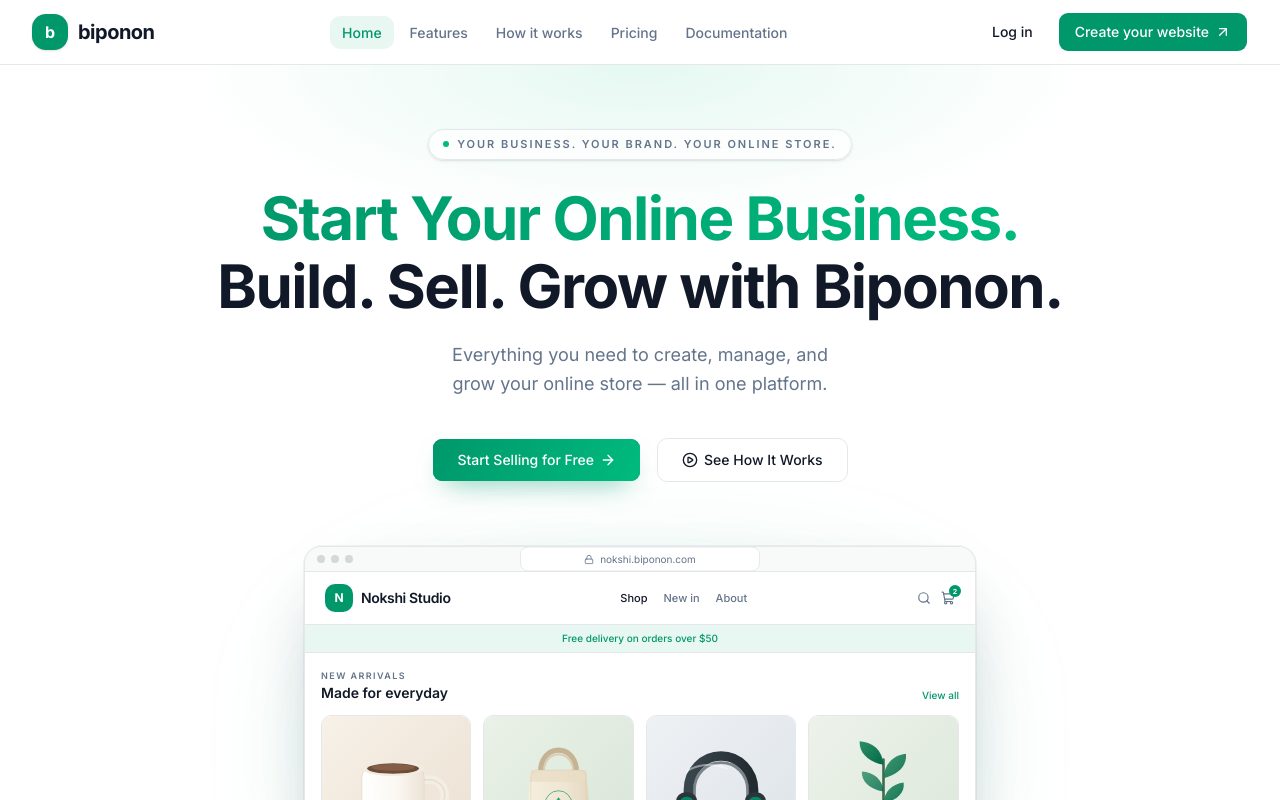
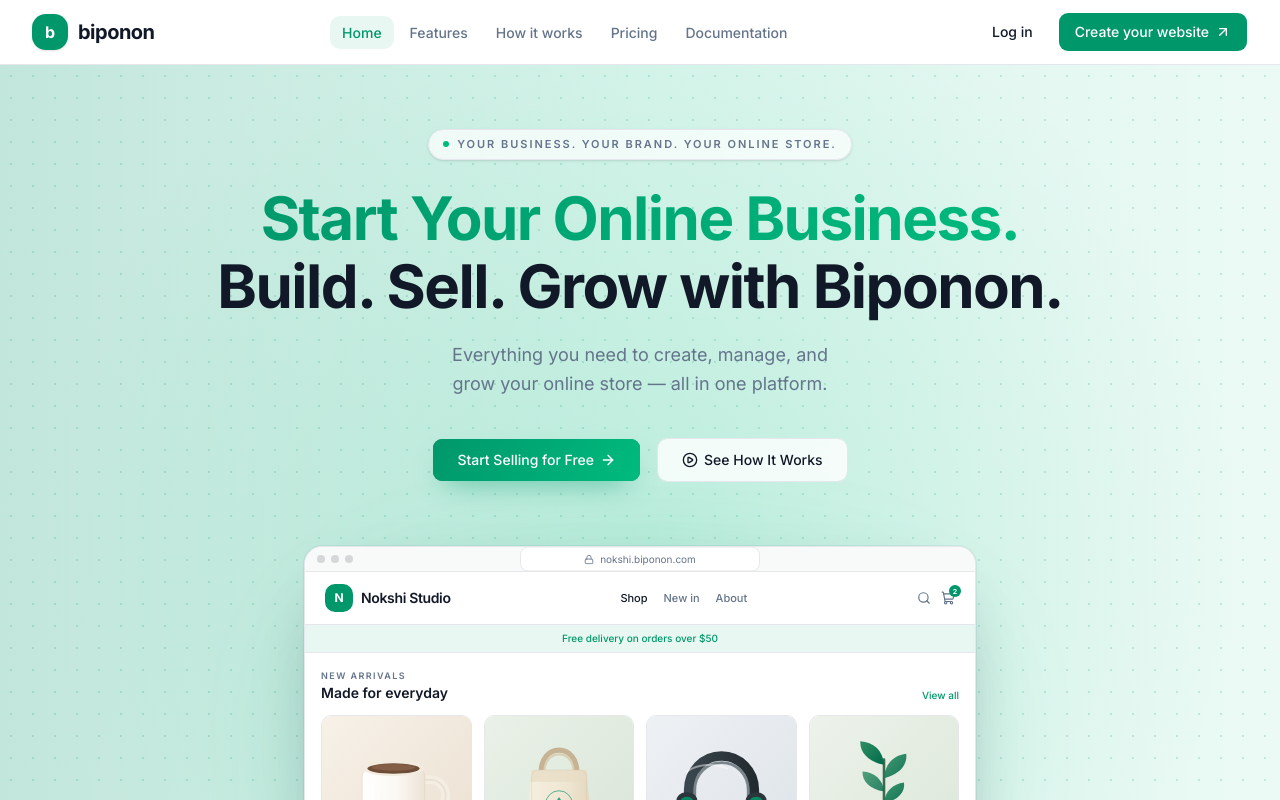
Before and after one commit to tfshorifulislam/biponon, a Next.js app: page / in a window 1280 px wide. Shown: the top 800 px of the page. Built offline with nearby package versions, Linux system fonts and the light colour scheme.

Commit message:
update hero section backgroud

```diff
--- a/src/app/globals.css
+++ b/src/app/globals.css
@@ -283,6 +283,57 @@
 }
 
 /* =========================================
+   HERO BACKGROUND
+========================================= */
+
+@layer components {
+  .hero-background {
+    background-color: var(--background);
+    background-image:
+      radial-gradient(rgba(0, 151, 107, 0.18) 1px, transparent 1px),
+      radial-gradient(
+        circle at 50% 50%,
+        rgba(0, 187, 125, 0.14),
+        transparent 75%
+      ),
+      linear-gradient(
+        90deg,
+        rgba(0, 151, 107, 0.24) 0%,
+        rgba(0, 187, 125, 0.15) 50%,
+        rgba(0, 187, 125, 0.08) 100%
+      );
+    background-size:
+      22px 22px,
+      100% 100%,
+      100% 100%;
+    background-repeat:
+      repeat,
+      no-repeat,
+      no-repeat;
+    background-position:
+      0 0,
+      center,
+      center;
+  }
+
+  .dark .hero-background {
+    background-image:
+      radial-gradient(rgba(0, 187, 125, 0.14) 1px, transparent 1px),
+      radial-gradient(
+        circle at 50% 50%,
+        rgba(0, 187, 125, 0.18),
+        transparent 75%
+      ),
+      linear-gradient(
+        90deg,
+        rgba(0, 151, 107, 0.32) 0%,
+        rgba(0, 187, 125, 0.22) 50%,
+        rgba(0, 187, 125, 0.12) 100%
+      );
+  }
+}
+
+/* =========================================
    7. SECTION HEADINGS
 ========================================= */
 
--- a/src/app/layout.tsx
+++ b/src/app/layout.tsx
@@ -31,7 +31,7 @@ export default function RootLayout({ children }: LayoutProps<"/">) {
     >
       <body className="flex min-h-full flex-col">
         <MainNavbar />
-        <main className="max-w-7xl mx-auto">{children}</main>
+        <main className="w-full">{children}</main>
       </body>
     </html>
   );
--- a/src/components/banner/hero.tsx
+++ b/src/components/banner/hero.tsx
@@ -35,17 +35,13 @@ const products = [
 
 export default function HeroSection() {
   return (
-    <section className="relative isolate overflow-hidden px-4 pb-20 pt-10 sm:px-6 sm:pb-24 sm:pt-14 lg:px-8 lg:pt-16">
+    <section className="relative isolate w-full overflow-hidden pb-20 pt-10 sm:pb-24 sm:pt-14 lg:pt-16">
       <div
         aria-hidden
-        className="pointer-events-none absolute inset-x-0 top-0 -z-10 h-[460px]"
-        style={{
-          background:
-            "radial-gradient(70% 50% at 50% 0%, color-mix(in srgb, var(--brand-secondary) 10%, transparent), transparent 72%)",
-        }}
+        className="hero-background pointer-events-none absolute inset-0 -z-10"
       />
 
-      <div className="mx-auto flex w-full max-w-7xl flex-col items-center text-center">
+      <div className="relative z-10 mx-auto flex w-full max-w-7xl flex-col items-center px-4 text-center sm:px-6 lg:px-8">
         <span className="inline-flex items-center gap-2 rounded-full border border-border bg-card/70 px-3.5 py-1.5 text-[10px] font-semibold uppercase tracking-[0.14em] text-muted-foreground shadow-sm backdrop-blur sm:text-[11px] sm:tracking-[0.18em]">
           <span className="size-1.5 shrink-0 rounded-full bg-brand-secondary" />
           YOUR BUSINESS. YOUR BRAND. YOUR ONLINE STORE.
```
